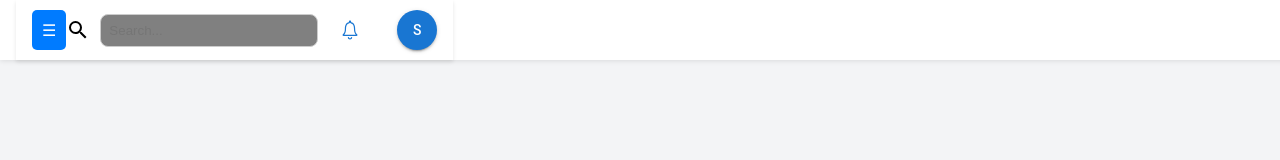
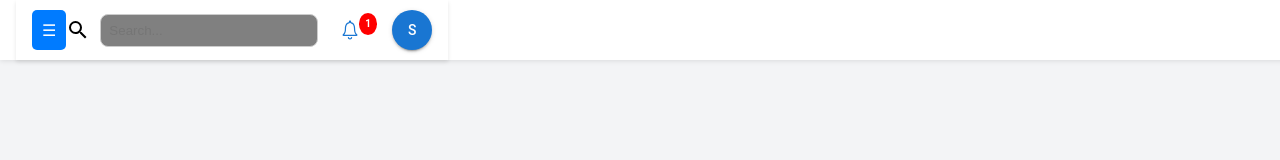
Before and after one commit to kedwards1306/TaskManager, a React (Vite) app: page / in a window 1280 px wide. Shown: the top 160 px of the page. Built offline with nearby package versions, Linux system fonts and the light colour scheme; sample sign-in values are in the browser's storage.

Commit message:
Made the notification badge to be closer to the bell

```diff
--- a/src/components/App.css
+++ b/src/components/App.css
@@ -71,7 +71,7 @@ background-color: grey;
 .user-section {
     display: flex;
     align-items: center;
-    gap: 15px; /* Adjust the spacing between avatar and notification */
+    gap: 10px; /* Adjust the spacing between avatar and notification */
 
 }
 
@@ -115,8 +115,8 @@ color:indigo;
 /* Notification Badge */
 .notification-badge {
   position: absolute;
-  top: -5px;
-  right: -5px;
+  top: 1px;
+  right: 5px;
   background-color: red;
   color: white;
   font-size: 10px;
--- a/src/components/NotificationAlert.jsx
+++ b/src/components/NotificationAlert.jsx
@@ -8,6 +8,7 @@ import "./App.css";
 //import Link from 'react-router-dom';
 
 const data = [
+[]
 
 ];
 const ICONS = {
```
